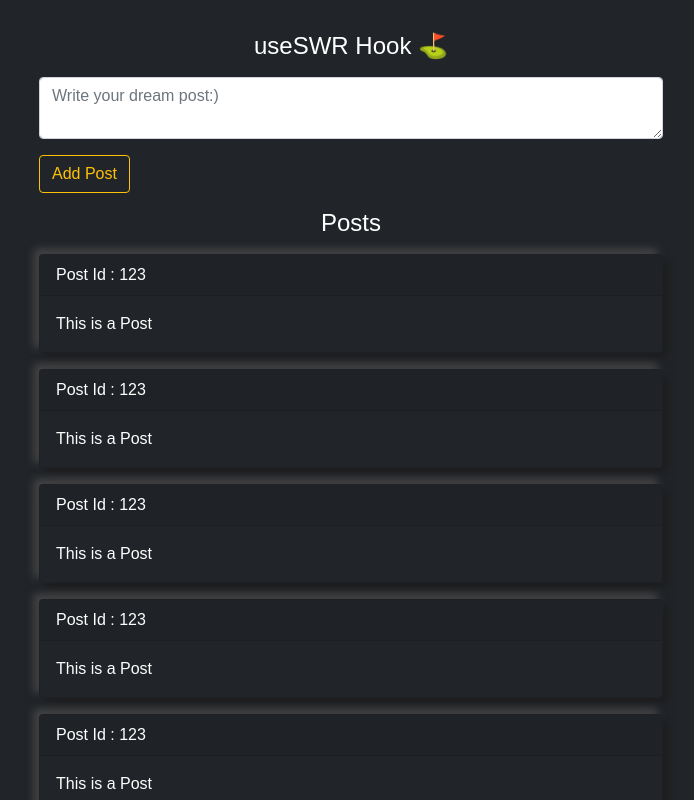
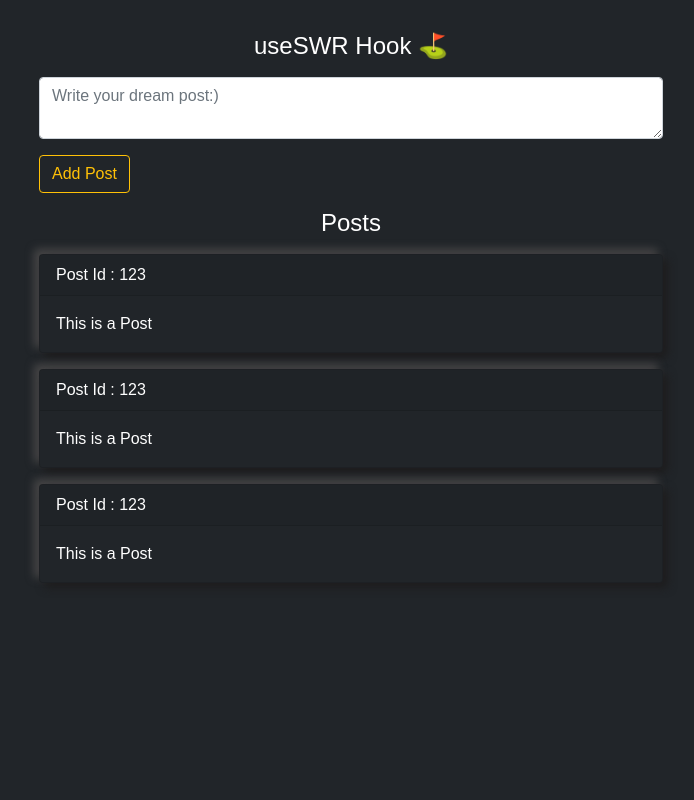
Before and after one commit to Annie-Huang/useswr-tutorial, a Next.js app: page / in a window 1280 px wide. Shown: the top 800 px of the page, without its empty margins (289-983 px from the left). Built offline with nearby package versions, Linux system fonts and the light colour scheme; data requests are answered from the project's data file.

Commit message:
Add the logic into pages/index.tsx: On page load, call axios to get posts and display a list of <PostCard>

```diff
--- a/src/pages/index.tsx
+++ b/src/pages/index.tsx
@@ -1,10 +1,19 @@
-import CreatePost from "@components/CreatePost";
-import PostCard from "@components/PostCard";
+import CreatePost from '@components/CreatePost';
+import PostCard from '@components/PostCard';
+import axios from 'axios';
+import { useEffect, useState } from 'react';
 
 export default function Home() {
-  const getPosts = () => {
+  const [posts, setPosts] = useState(null);
 
+  const getPosts = async () => {
+    const { data } = await axios.get('/posts?_sort=createdAt&_order=desc');
+    setPosts(data);
   };
+
+  useEffect(() => {
+    getPosts();
+  }, []);
 
   return (
     <div>
@@ -12,8 +21,8 @@
       <CreatePost />
 
       <h4>Posts</h4>
-      {[...new Array(10)].map((_, i) => (
-        <PostCard key={i} />
+      {posts?.map((post) => (
+        <PostCard key={post.id} data={post} />
       ))}
     </div>
   );
```
